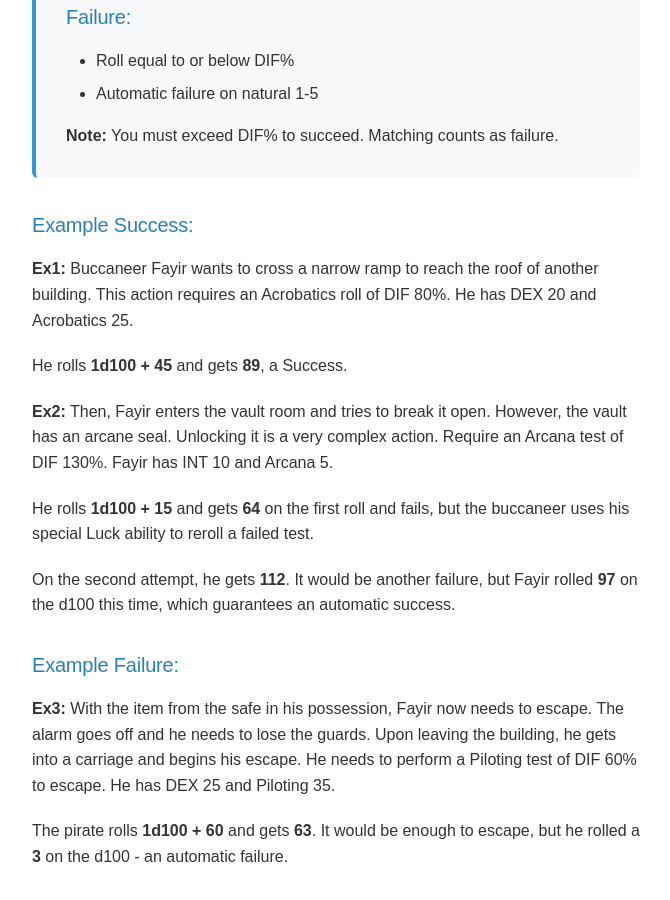
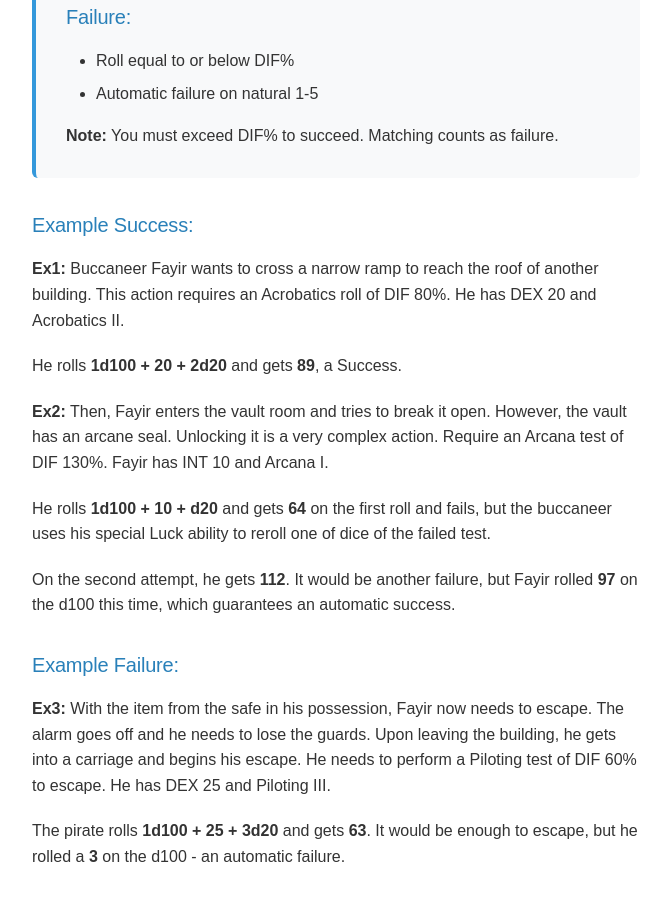
Before and after one commit to ozyssj/auramana-rpg, an MkDocs documentation site: the page built from docs/echosystem/echo-system.md, in a window 1280 px wide and 900 px high, scrolled down 2911 px. Shown: the whole window, without its empty margins (304-974 px from the left). Built offline with MkDocs 1.6.1 and Material for MkDocs 9.7.7, drawn with Linux system fonts in a browser that asks for light colours; some of the changed text lies outside the part shown.

Commit message:
fix skills for d20

```diff
--- a/docs/echosystem/echo-system.md
+++ b/docs/echosystem/echo-system.md
@@ -305,21 +305,21 @@
         <h3>Example Success:</h3>
 
         <div class="example">
-            <p><strong>Ex1:</strong> Buccaneer Fayir wants to cross a narrow ramp to reach the roof of another building. This action requires an Acrobatics roll of DIF 80%. He has DEX 20 and Acrobatics 25.</p>
-            <p>He rolls <strong>1d100 + 45</strong> and gets <strong>89</strong>, a <span class="success">Success</span>.</p>
+            <p><strong>Ex1:</strong> Buccaneer Fayir wants to cross a narrow ramp to reach the roof of another building. This action requires an Acrobatics roll of DIF 80%. He has DEX 20 and Acrobatics II.</p>
+            <p>He rolls <strong>1d100 + 20 + 2d20</strong> and gets <strong>89</strong>, a <span class="success">Success</span>.</p>
         </div>
 
         <div class="example">
-            <p><strong>Ex2:</strong> Then, Fayir enters the vault room and tries to break it open. However, the vault has an arcane seal. Unlocking it is a very complex action. Require an Arcana test of DIF 130%. Fayir has INT 10 and Arcana 5.</p>
-            <p>He rolls <strong>1d100 + 15</strong> and gets <strong>64</strong> on the first roll and fails, but the buccaneer uses his special <span class="ability">Luck</span> ability to reroll a failed test.</p>
+            <p><strong>Ex2:</strong> Then, Fayir enters the vault room and tries to break it open. However, the vault has an arcane seal. Unlocking it is a very complex action. Require an Arcana test of DIF 130%. Fayir has INT 10 and Arcana I.</p>
+            <p>He rolls <strong>1d100 + 10 + d20</strong> and gets <strong>64</strong> on the first roll and fails, but the buccaneer uses his special <span class="ability">Luck</span> ability to reroll one of dice of the failed test.</p>
             <p>On the second attempt, he gets <strong>112</strong>. It would be another failure, but Fayir rolled <strong>97</strong> on the d100 this time, which guarantees an <span class="success">automatic success</span>.</p>
         </div>
 
         <h3>Example Failure:</h3>
 
         <div class="example">
-            <p><strong>Ex3:</strong> With the item from the safe in his possession, Fayir now needs to escape. The alarm goes off and he needs to lose the guards. Upon leaving the building, he gets into a carriage and begins his escape. He needs to perform a Piloting test of DIF 60% to escape. He has DEX 25 and Piloting 35.</p>
-            <p>The pirate rolls <strong>1d100 + 60</strong> and gets <strong>63</strong>. It would be enough to escape, but he rolled a <strong>3</strong> on the d100 - an <span class="failure">automatic failure</span>.</p>
+            <p><strong>Ex3:</strong> With the item from the safe in his possession, Fayir now needs to escape. The alarm goes off and he needs to lose the guards. Upon leaving the building, he gets into a carriage and begins his escape. He needs to perform a Piloting test of DIF 60% to escape. He has DEX 25 and Piloting III.</p>
+            <p>The pirate rolls <strong>1d100 + 25 + 3d20</strong> and gets <strong>63</strong>. It would be enough to escape, but he rolled a <strong>3</strong> on the d100 - an <span class="failure">automatic failure</span>.</p>
         </div>
 
 
@@ -407,6 +407,7 @@
         <div class="rules-section intro">
             <p>Skills represent the specific abilities a character has mastered through training and experience. While attributes (Strength, Dexterity, Intelligence, etc.) reflect natural talents, skills show what a character can actually do with those talents.</p>
             <p>For example, a character might have high Strength but struggle to swim in a strong current without Athletics training. Another character with less natural strength but Athletics skill could navigate the water more effectively.</p>
+            <p>Skill ranks range from I to IV, with each rank granting 1d20 to the attribute roll related to it.</p>
         </div>
 
         <h3>SKILL LIST AND USES:</h3>
@@ -669,7 +670,7 @@
             <h3>Passive Skill Value</h3>
             <p>The base value of a skill used as Difficulty Percentage (DIF) for abilities or Defense.</p>
             <div class="calculation-box">
-                <strong>Calculated as:</strong> 50 + related attribute + skill bonus
+                <strong>Calculated as:</strong> 50 + related attribute + skill rank x 10
             </div>
         </div>
 
@@ -696,7 +697,7 @@
                 <h4 class="ability-name">Defenses (DEF)</h4>
                 <div class="ability-description">
                     <p> DIF% of skills used as defense against attacks and other harmful effects.</p>
-                    <p>Formula: 50 + Atribute + Skill.</p>
+                    <p>Formula: 50 + Atribute + skill rank x 10.</p>
                     <p><strong>Main Defenses:</strong></p>
                     <p><strong>RefDef:</strong> Reflex Defense. The main defense against physical attacks.</p>
                     <p><strong>PerDef:</strong> Perception Defense, used mainly against stealth rolls.</p>
@@ -713,9 +714,9 @@
                     <p> DIF% of skills used for saving throws.</p>
                     <p>Formula: 50 + Atribute + Skill.</p>
                     <p><strong>Main Attacks:</strong></p>
-                    <p><strong>Meelee Attack:</strong> Meelee Attack DIF%: 50 + STRENGH + Fight.</p>
-                    <p><strong>Ranged Attack:</strong> Ranged Attack DIF%: 50 + DEXTERITY + Aim.</p>
-                    <p><strong>Magical Attack:</strong> Magical Attack DIF%: 50 + Spellcasting Attribute + Spellcasting Skill.</p>
+                    <p><strong>Meelee Attack:</strong> Meelee Attack DIF%: 50 + STRENGH + Fight rank x 10.</p>
+                    <p><strong>Ranged Attack:</strong> Ranged Attack DIF%: 50 + DEXTERITY + Aim  rank x 10.</p>
+                    <p><strong>Magical Attack:</strong> Magical Attack DIF%: 50 + Spellcasting Attribute + Spellcasting rank x 10.</p>
                 </div>
             </div>
 
```
